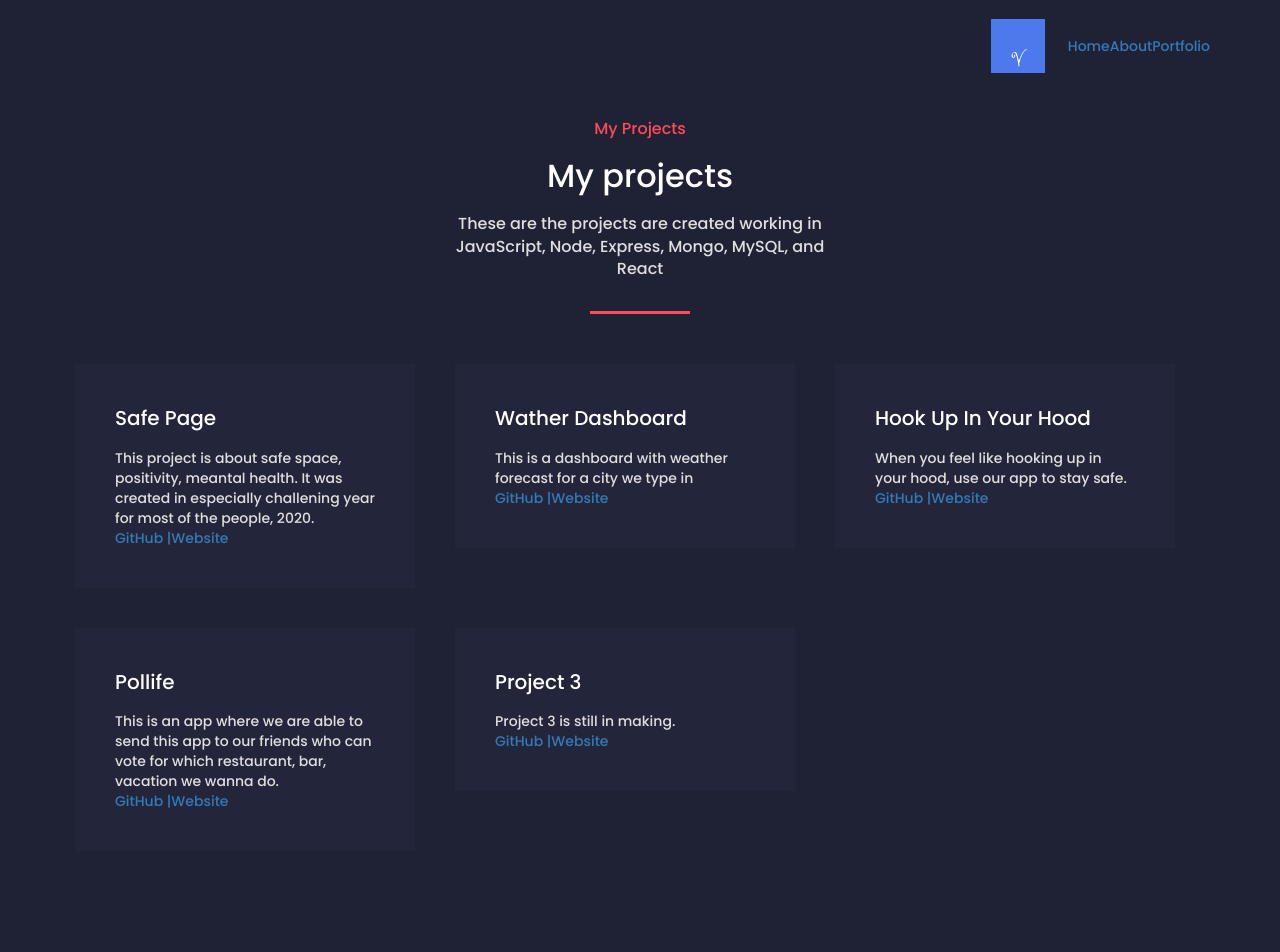
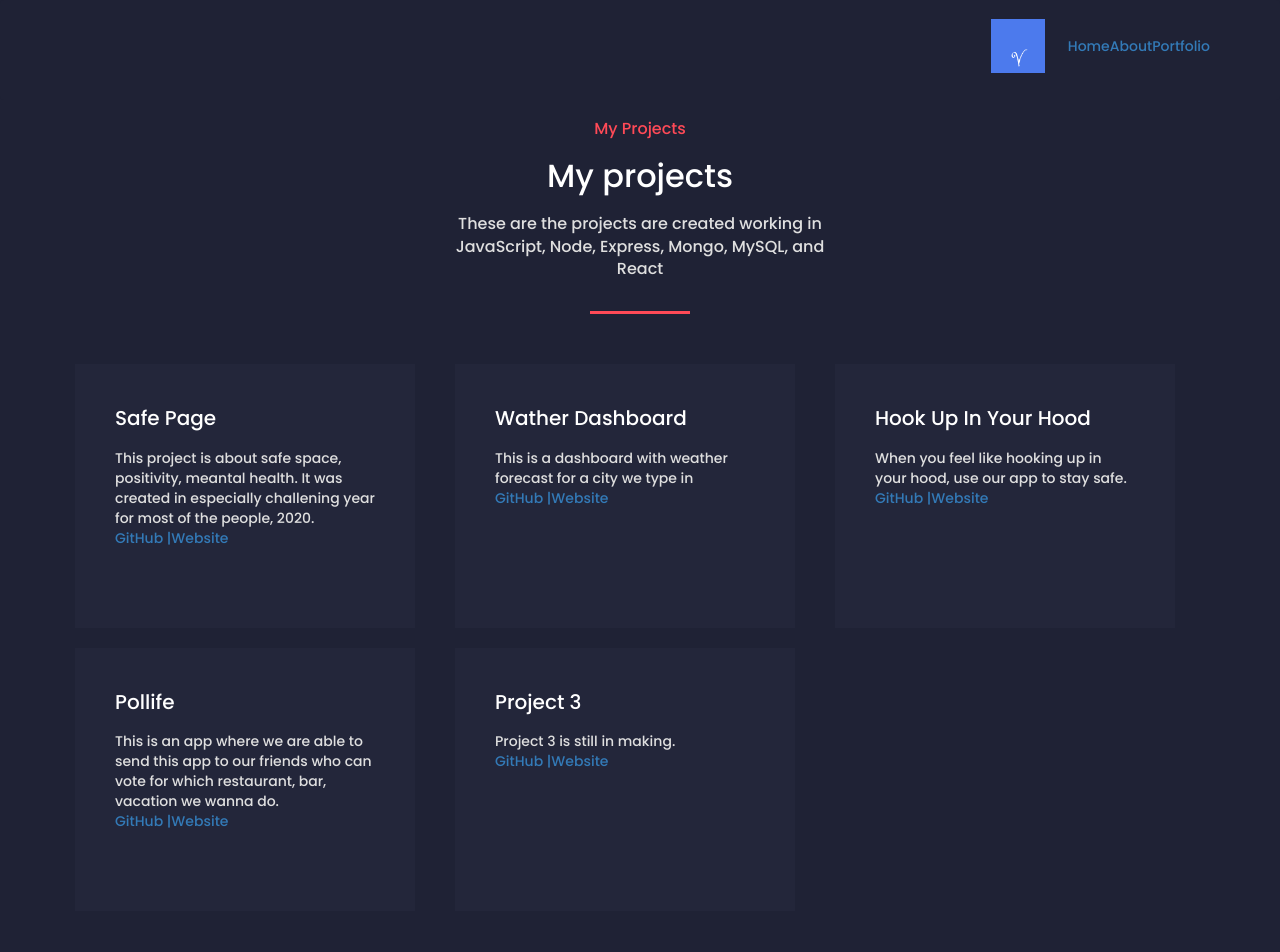
Before and after one commit to Vllaadd/20-React-Portfolio, a React (Create React App) app: page /portfolio in a window 1280 px wide. Shown: the top 952 px of the page. Built offline with nearby package versions, Linux system fonts and the light colour scheme.

Commit message:
cards have same size

```diff
--- a/src/components/Portfolio.css
+++ b/src/components/Portfolio.css
@@ -34,10 +34,12 @@
 
 .col-4{
     width: 33.33333333333333%;
+    margin-bottom: 20px;
   }
 
 
     .projects_box {
+      height: 100%;
       padding: 40px;
       background: #23263a;
       color: #fff;
@@ -58,7 +60,3 @@
       font-size: 14px;
       color: #dfdfdf;
     }
-
-    .projects_box:hover ~ .projects{
-      filter: blur(10px);
-    }
```
Also changed, not shown: 1 other file (tests, documents, lock files or other folders).
